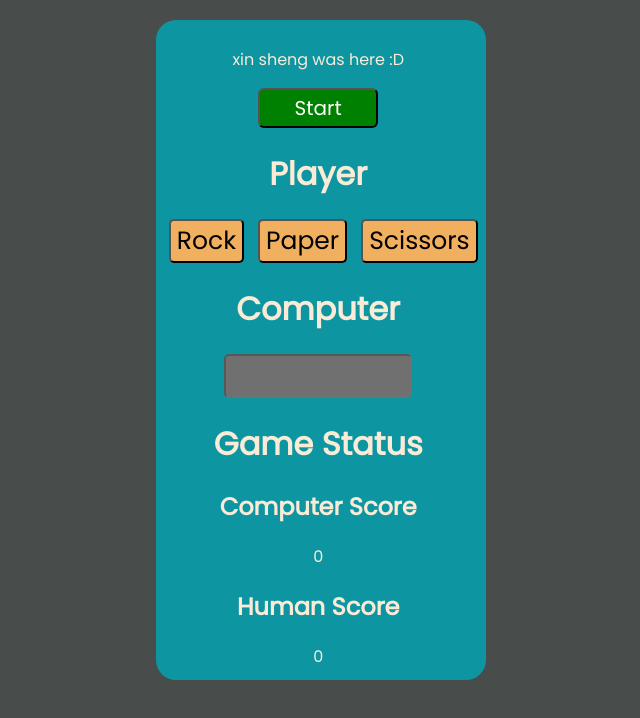
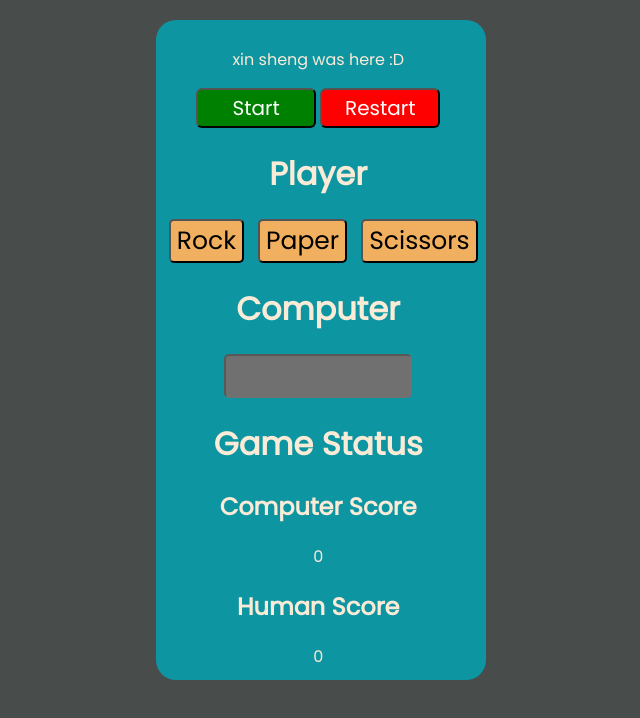
Before and after one commit to kyle-bdvl/RPS-TOP-redesigned, a plain HTML site: page index.html in a window 1280 px wide. Shown: the whole page, without its empty margins (319-959 px from the left). Drawn offline with Linux system fonts and the light colour scheme.

Commit message:
added a restart feature. Reset button, reset computer dislay and resets score

```diff
--- a/Design.js
+++ b/Design.js
@@ -121,3 +121,17 @@ function start() {
   playRound(humanChoice, computerChoice); // Play the round
 
 }
+
+function restart(){
+  display.value=null;
+  humanScore.textContent = 0;
+  computerScore.textContent = 0;
+  computerChoice=null;
+  for(let i=0; i<playerButtons.length; i++){
+    if(playerButtons[i].classList.contains("selected")){
+      playerButtons[i].classList.remove("selected");
+      break; //to break out of the loop for added efficiency
+    }
+  }
+
+}
--- a/index.html
+++ b/index.html
@@ -12,7 +12,10 @@
 <body>
   <div class="container">
     <p>xin sheng was here :D</p>
-    <button id="start" onclick="start()">Start</button>
+    <div class="main-button">
+      <button id="start" onclick="start()">Start</button>
+      <button id="reset" onclick="restart()">Restart</button>
+    </div>
     <div class="player">
 
       <h1>Player</h1>
--- a/style.css
+++ b/style.css
@@ -77,6 +77,17 @@ body{
   cursor: pointer;
 }
 
+#reset{
+  height:40px;
+  width:120px;
+  font-weight:500;
+  background-color: red;
+  border-radius: 6px;
+  font-size: 20px;
+  color:white;
+  cursor: pointer;
+}
+
 /* temporary classes for hover and selection effects */
 .hover{
   background-color: rgb(187, 255, 0);
```
